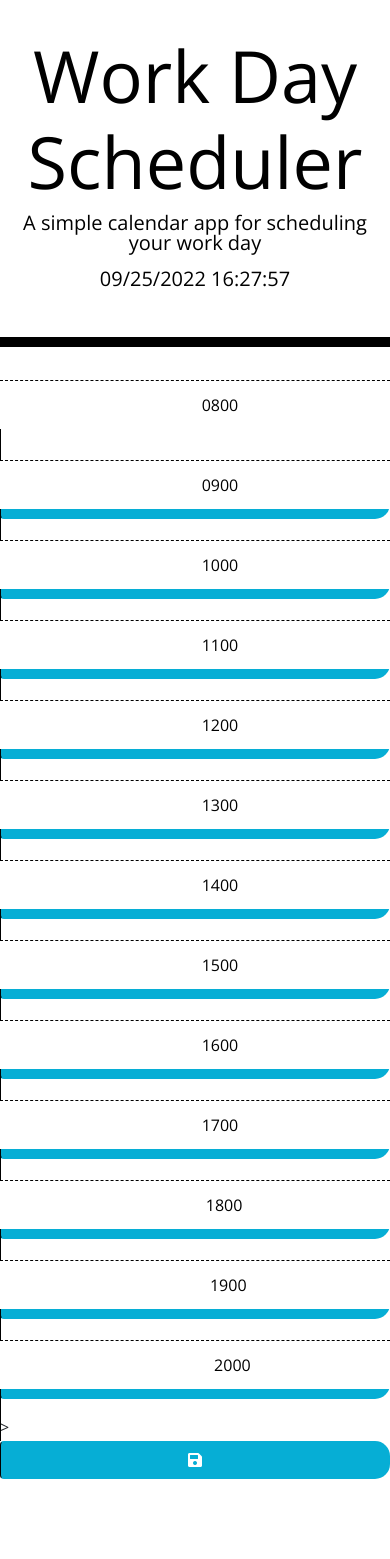
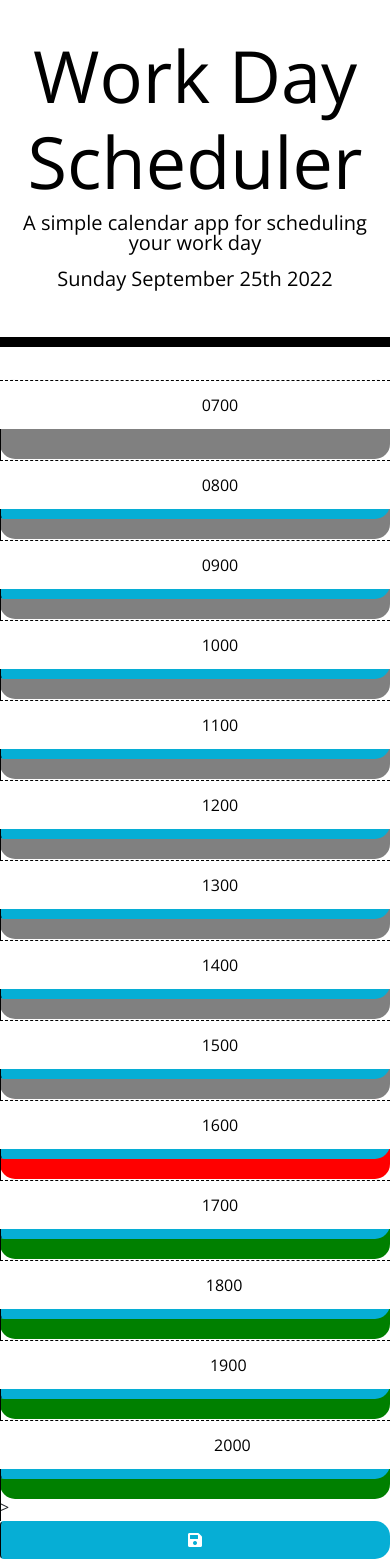
Before and after one commit to AaronVenema/Scheduler, a plain HTML site: page index.html in a window 390 px wide. Before the commit the page ends 1479 px from the top, so only its background shows below. Drawn offline with nearby package versions, Linux system fonts and the light colour scheme.

Commit message:
HTML edit, Javascript rewrite, its working!

```diff
--- a/assets/script/script.js
+++ b/assets/script/script.js
@@ -1,51 +1,39 @@
 var data=[];
+$("#currentDay").text(moment().format('dddd MMMM Do YYYY'));
+function Color() {
+     var pageTime = moment().hours();
 
-function getDateTime() {
-     var currentDate = new Date();
-     var year    = currentDate.getFullYear();
-     var month   = currentDate.getMonth()+1;
-     var day     = currentDate.getDate();
-     var hour    = currentDate.getHours();
-     var minute  = currentDate.getMinutes();
-     var second  = currentDate.getSeconds();
+     $(".time-block").each(function() {
+          var actualTime = parseInt($(this).attr("id"));
 
-     if(month.toString().length == 1) {
-          month = '0'+month;
+          // console.log(this); //each time-block
+
+          if (actualTime > pageTime) {
+          $(this).addClass("future");
+          } else if (actualTime === pageTime) {
+          $(this).addClass("current");
+          } else {
+          $(this).addClass("past");
+          }
+     })
+};
+
+function saveUserInput (button) {//saves
+     let $timeBlock = $(button).closest(".time-block");
+     let storage = $timeBlock.attr("id");
+     if ($timeBlock.children('textarea').val() === "")
+     {
+          alert("please enter some text");
      }
-     if(day.toString().length == 1) {
-          day = '0'+day;
-     }
-     if(hour.toString().length == 1) {
-          hour = '0'+hour;
-     }
-     if(minute.toString().length == 1) {
-          minute = '0'+minute;
-     }
-     if(second.toString().length == 1) {
-          second = '0'+second;
-     }
-     var dateTime = month+'/'+day+'/'+year+' '+hour+':'+minute+':'+second;
-      return dateTime;
- }
+     localStorage.setItem(storage, $timeBlock.children('textarea').val());
+}
 
- setInterval(function(){
-     dateTime = getDateTime();
-     document.getElementById("currentDay").innerHTML = dateTime;
- }, 1000);
+function userData (){//loads
+     $('div[class="row time-block"]').each(function(){
+          let storage = $(this).attr("id");
+          $(this).children('textarea').val(localStorage.getItem(storage));
+     });
+}
 
-
- function saveUserInput () {//saves
-     $('div[class="row time-block"]').each(function(){
-           let id = $(this).attr("id");
-           localStorage.setItem(id,$(this).children('textarea').val());
-      });
- }
- function userData (){//loads
-     $('div[class="row time-block"]').each(function(){
-           let id = $(this).attr("id");
-           $(this).children('textarea').val(localStorage.getItem(id));
-     });
- }
- window.onload = function() {
-     userData();
- };
+userData();
+Color();
--- a/index.html
+++ b/index.html
@@ -31,121 +31,129 @@
 
     <div class="container">
       <!-- Timeblocks go here -->
-      <div id="0800" class="row time-block">
+      <div id="7" class="row time-block">
+        <div class="col-md-1 hour">
+            0700
+        </div>
+        <textarea onload="userData()" class="col-md-10 description userEvent"  name="userEvent">
+        </textarea>
+        <button class="btn saveBtn col-md-1" onclick="saveUserInput(this)"><i class="fas fa-save"></i></button>
+      </div>
+      <div id="8" class="row time-block">
         <div class="col-md-1 hour">
             0800
         </div>
         <textarea onload="userData()" class="col-md-10 description userEvent"  name="userEvent">
         </textarea>
-        <button class="btn saveBtn col-md-1" onclick="saveUserInput()"><i class="fas fa-save"></i></button>
+        <button class="btn saveBtn col-md-1" onclick="saveUserInput(this)"><i class="fas fa-save"></i></button>
       </div>
 
-      <div id="0900" class="row time-block">
+      <div id="9" class="row time-block">
         <div class="col-md-1 hour">
             0900
         </div>
         <textarea onload="userData()" class="col-md-10 description userEvent"  name="userEvent">
         </textarea>
-        <button class="btn saveBtn col-md-1" onclick="saveUserInput()"><i class="fas fa-save"></i></button>
+        <button class="btn saveBtn col-md-1" onclick="saveUserInput(this)"><i class="fas fa-save"></i></button>
       </div>
 
-      <div id="1000" class="row time-block">
+      <div id="10" class="row time-block">
         <div class="col-md-1 hour">
             1000
         </div>
         <textarea onload="userData()" class="col-md-10 description userEvent"  name="userEvent">
         </textarea>
-        <button class="btn saveBtn col-md-1" onclick="saveUserInput()"><i class="fas fa-save"></i></button>
+        <button class="btn saveBtn col-md-1" onclick="saveUserInput(this)"><i class="fas fa-save"></i></button>
       </div>
 
-      <div id="1100" class="row time-block">
+      <div id="11" class="row time-block">
         <div class="col-md-1 hour">
             1100
         </div>
         <textarea onload="userData()" class="col-md-10 description userEvent"  name="userEvent">
         </textarea>
-        <button class="btn saveBtn col-md-1" onclick="saveUserInput()"><i class="fas fa-save"></i></button>
+        <button class="btn saveBtn col-md-1" onclick="saveUserInput(this)"><i class="fas fa-save"></i></button>
       </div>
 
-      <div id="1200" class="row time-block">
+      <div id="12" class="row time-block">
         <div class="col-md-1 hour">
             1200
         </div>
         <textarea onload="userData()" class="col-md-10 description userEvent"  name="userEvent">
         </textarea>
-        <button class="btn saveBtn col-md-1" onclick="saveUserInput()"><i class="fas fa-save"></i></button>
+        <button class="btn saveBtn col-md-1" onclick="saveUserInput(this)"><i class="fas fa-save"></i></button>
       </div>
 
-      <div id="1300" class="row time-block">
+      <div id="13" class="row time-block">
         <div class="col-md-1 hour">
             1300
         </div>
         <textarea onload="userData()" class="col-md-10 description userEvent" name="userEvent">
         </textarea>
-        <button class="btn saveBtn col-md-1" onclick="saveUserInput()"><i class="fas fa-save"></i></button>
+        <button class="btn saveBtn col-md-1" onclick="saveUserInput(this)"><i class="fas fa-save"></i></button>
       </div>
 
-      <div id="1400" class="row time-block">
+      <div id="14" class="row time-block">
         <div class="col-md-1 hour">
             1400
         </div>
         <textarea onload="userData()" class="col-md-10 description userEvent"  name="userEvent">
         </textarea>
-        <button class="btn saveBtn col-md-1" onclick="saveUserInput()"><i class="fas fa-save"></i></button>
+        <button class="btn saveBtn col-md-1" onclick="saveUserInput(this)"><i class="fas fa-save"></i></button>
       </div>
 
-      <div id="1500" class="row time-block">
+      <div id="15" class="row time-block">
         <div class="col-md-1 hour">
             1500
         </div>
         <textarea onload="userData()" class="col-md-10 description userEvent"  name="userEvent">
         </textarea>
-        <button class="btn saveBtn col-md-1" onclick="saveUserInput()"><i class="fas fa-save"></i></button>
+        <button class="btn saveBtn col-md-1" onclick="saveUserInput(this)"><i class="fas fa-save"></i></button>
       </div>
 
-      <div id="1600" class="row time-block">
+      <div id="16" class="row time-block">
         <div class="col-md-1 hour">
             1600
         </div>
         <textarea onload="userData()" class="col-md-10 description userEvent" name="userEvent">
         </textarea>
-        <button class="btn saveBtn col-md-1" onclick="saveUserInput()"><i class="fas fa-save"></i></button>
+        <button class="btn saveBtn col-md-1" onclick="saveUserInput(this)"><i class="fas fa-save"></i></button>
       </div>
 
-      <div id="1700" class="row time-block">
+      <div id="17" class="row time-block">
         <div class="col-md-1 hour">
             1700
         </div>
         <textarea onload="userData()" class="col-md-10 description userEvent"  name="userEvent">
         </textarea>
-        <button class="btn saveBtn col-md-1" onclick="saveUserInput()"><i class="fas fa-save"></i></button>
+        <button class="btn saveBtn col-md-1" onclick="saveUserInput(this)"><i class="fas fa-save"></i></button>
       </div>
 
-      <div id="1800" class="row time-block">
+      <div id="18" class="row time-block">
           <div class="col-md-1 hour">
               1800
           </div>
           <textarea onload="userData()" class="col-md-10 description userEvent"  name="userEvent">
           </textarea>
-          <button class="btn saveBtn col-md-1" onclick="saveUserInput()"><i class="fas fa-save"></i></button>
+          <button class="btn saveBtn col-md-1" onclick="saveUserInput(this)"><i class="fas fa-save"></i></button>
       </div>
 
-      <div id="1900" class="row time-block">
+      <div id="19" class="row time-block">
             <div class="col-md-1 hour">
                 1900
             </div>
             <textarea onload="userData()" class="col-md-10 description userEvent"  name="userEvent">
             </textarea>
-            <button class="btn saveBtn col-md-1" onclick="saveUserInput()"><i class="fas fa-save"></i></button>
+            <button class="btn saveBtn col-md-1" onclick="saveUserInput(this)"><i class="fas fa-save"></i></button>
       </div>
 
-      <div id="2000" class="row time-block">
+      <div id="20" class="row time-block">
               <div class="col-md-1 hour">
                   2000
               </div>
               <textarea onload="userData()" class="col-md-10 description userEvent"  name="userEvent">
               </textarea>
-              <button class="btn saveBtn col-md-1" onclick="saveUserInput()"><i class="fas fa-save"></i></button>
+              <button class="btn saveBtn col-md-1" onclick="saveUserInput(this)"><i class="fas fa-save"></i></button>
       </div>
 
     </div>
```
